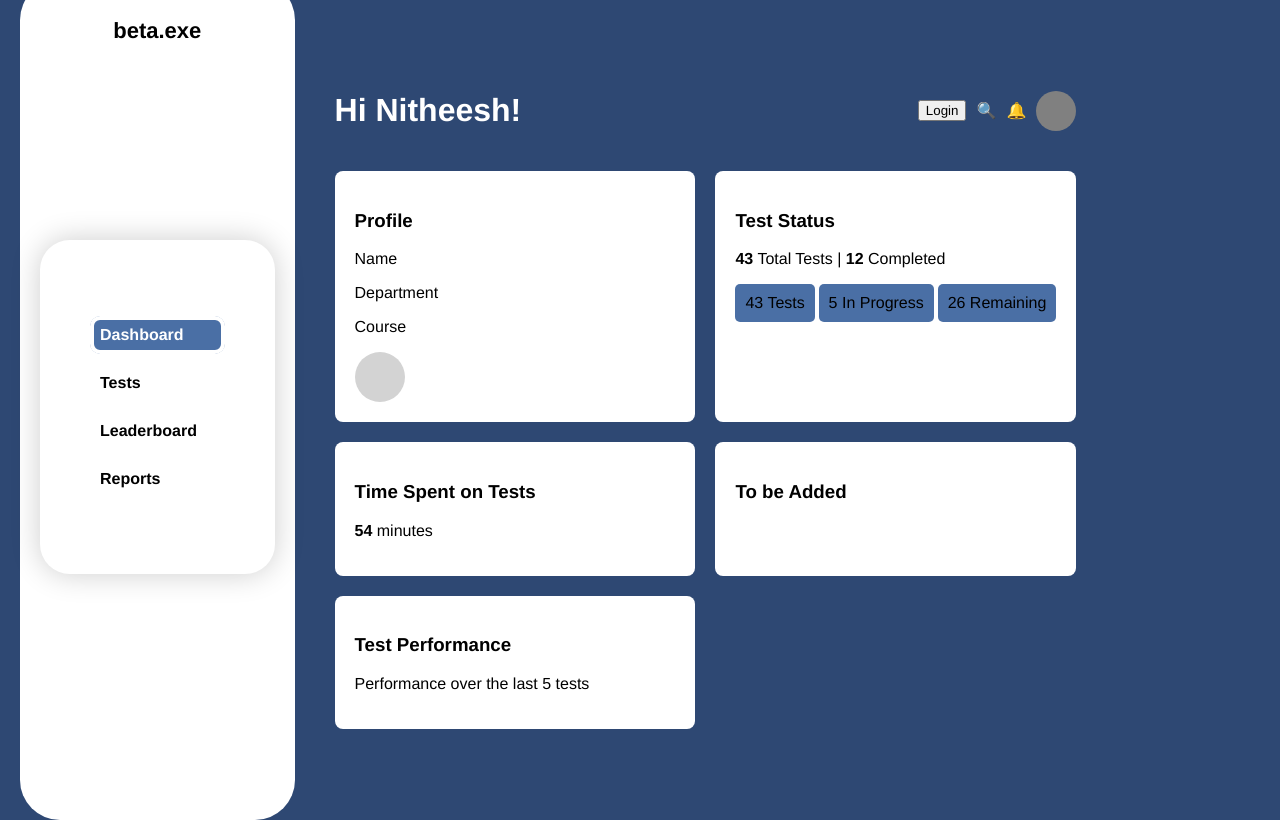
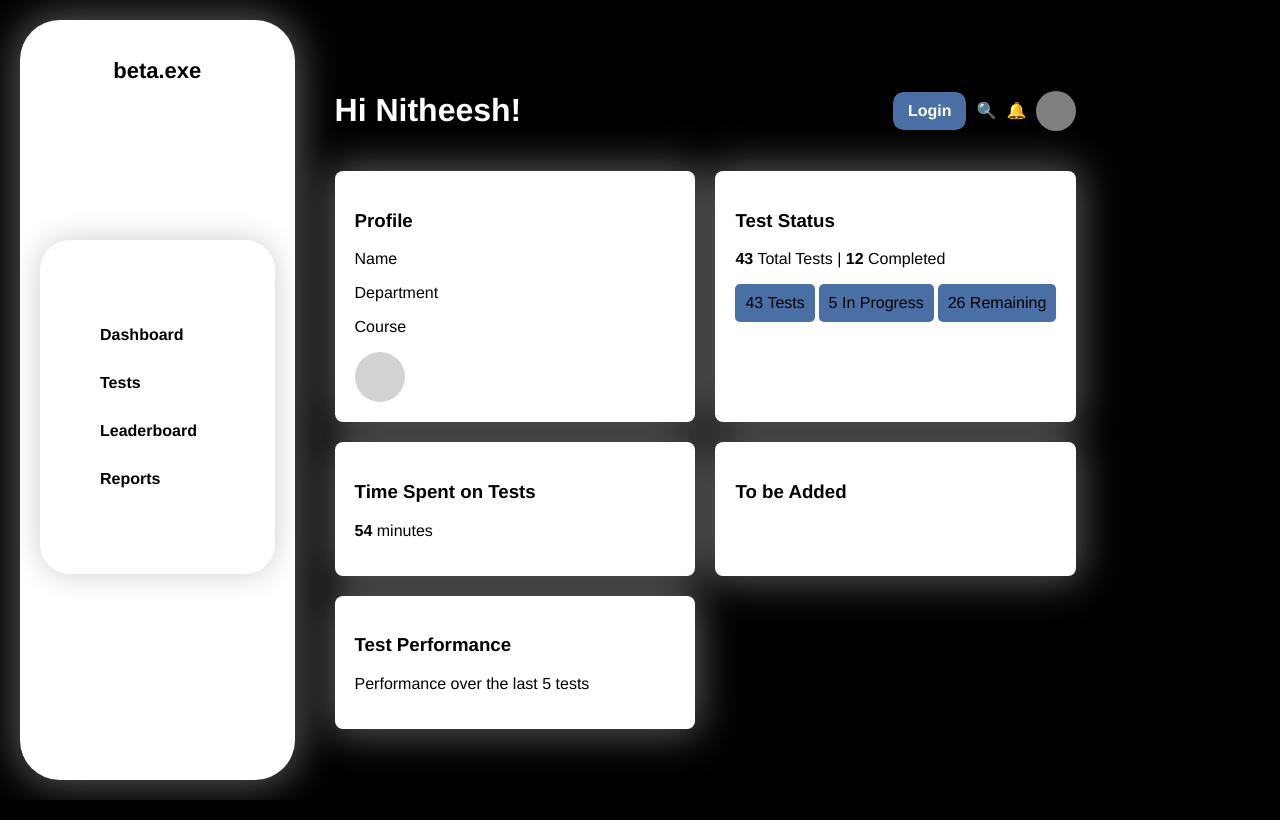
Before and after one commit to abhi-2411/betadotexe, a React (Vite) app in the folder betadotexe/: page / in a window 1280 px wide. Built offline with nearby package versions, Linux system fonts and the light colour scheme.

Commit message:
tweaked some stuff in Sidebar.jsx

```diff
--- a/betadotexe/src/Components/Sidebar.jsx
+++ b/betadotexe/src/Components/Sidebar.jsx
@@ -1,32 +1,33 @@
 import React from "react";
-import { Link } from "react-router-dom";
+import "../components-css/Sidebar.css";
+import { NavLink } from "react-router-dom";
 const Sidebar = () => {
   return (
-    <div className="sidebar">
+    <div className="sidebar element-box-shadow">
       <h2>beta.exe</h2>
       <div className="list">
         <ul>
-          <Link to="/" style={{ textDecoration: "none", color: "inherit" }}>
-            <li className="active search-button">Dashboard</li>
-          </Link>
-          <Link
+          <NavLink to="/" style={{ textDecoration: "none", color: "inherit" }}>
+            <li className="search-button">Dashboard</li>
+          </NavLink>
+          <NavLink
             to="/tests"
             style={{ textDecoration: "none", color: "inherit" }}
           >
-            <li className="search-button">Tests</li>
-          </Link>
-          <Link
+            <li className="search-buttonf">Tests</li>
+          </NavLink>
+          <NavLink
             to="/leaderboard"
             style={{ textDecoration: "none", color: "inherit" }}
           >
             <li className="search-button">Leaderboard</li>
-          </Link>
-          <Link
+          </NavLink>
+          <NavLink
             to="/reports"
             style={{ textDecoration: "none", color: "inherit" }}
           >
             <li className="search-button">Reports</li>
-          </Link>
+          </NavLink>
         </ul>
       </div>
       <div className="bottom-links">
--- a/betadotexe/src/components-css/Sidebar.css
+++ b/betadotexe/src/components-css/Sidebar.css
@@ -6,7 +6,7 @@
     width: 250px;
     background-color: white;
     padding: 20px;
-    height: 100vh;
+    height: 90vh;
     display: flex;
     flex: 0.3;
     flex-direction: column;
@@ -17,6 +17,10 @@
     margin-right: 20px;
     margin-top: 20px;
     margin-bottom: 20px;
+}
+
+.element-box-shadow {
+  box-shadow: 0 0px 40px 5px rgba(255, 255, 255, 0.35);
 }
 
 .sidebar h2 {
@@ -173,11 +177,11 @@
   opacity: 1;
   transition: transform 0.2s linear 0.6s;
 }
-.active {
+/* .active {
   background-color: #4A6FA5;
   border-radius: 10px;
   color: white;
-}
+} */
 
 li {
   padding: px;
--- a/betadotexe/src/pages-css/Dashboard.css
+++ b/betadotexe/src/pages-css/Dashboard.css
@@ -2,7 +2,7 @@ body {
     font-family: "Helvetica", sans-serif;
     display: flex;
     margin: 0;
-    background-color: #2E4873;
+    background-color: black;
     color: white;
 }
 
@@ -71,3 +71,120 @@ header {
     border-radius: 5px;
     text-align: center;
 }
+
+.login-button,
+.login-button *,
+.login-button :after,
+.login-button :before,
+.login-button:after,
+.login-button:before {
+  border: 0 solid;
+  box-sizing: border-box;
+}
+.login-button {
+  -webkit-tap-highlight-color: transparent;
+  -webkit-appearance: button;
+  background-color: #4A6FA5;
+  background-image: none;
+  color: white;
+  cursor: pointer;
+  font-size: 100%;
+  margin: 0;
+  -webkit-mask-image: -webkit-radial-gradient(#000, #fff);
+  padding: 0;
+  white-space: nowrap;
+  padding: 10px 15px;
+}
+.login-button:disabled {
+  cursor: default;
+}
+.login-button:-moz-focusring {
+  outline: auto;
+}
+.login-button svg {
+  display: block;
+  vertical-align: middle;
+}
+.login-button {
+  display: none;
+}
+.login-button {
+  --neon: #0ea5e9;
+  --neon: white;
+  box-sizing: border-box;
+  display: block;
+  font-weight: 900;
+  outline-offset: -4px;
+  overflow: hidden;
+  /* padding: 1.2rem 3rem; */
+  position: relative;
+  box-shadow: none;
+  /* transition: 0.2s linear 0.1s; */
+  border-radius: 10px;
+}
+.login-button:hover {
+  /* box-shadow: 0 0 5px var(--neon), 0 0 25px var(--neon), 0 0 50px var(--neon),
+    0 0 100px var(--neon); */
+
+  outline: 3px solid #4A6FA5;
+  scale: 1.05;
+  transition: 0.1s linear 0.1s;
+  border-radius: 10px;
+  box-shadow: none;
+}
+.login-button:active {
+    /* box-shadow: 0 0 5px var(--neon), 0 0 25px var(--neon), 0 0 50px var(--neon),
+      0 0 100px var(--neon); */
+    scale: 0.9;
+    transition: 0.1s linear 0.1s;
+    border-radius: 100px;
+  }
+.login-button span {
+  display: block;
+  inset: 0;
+  position: absolute;
+}
+.login-button .top {
+  border-top: 4px solid var(--neon);
+  opacity: 0;
+  transform: translateX(calc(-100% + var(--progress, 0%)));
+  transition: none;
+}
+.login-button:hover .top {
+  --progress: 100%;
+  opacity: 1;
+  transition: transform 0.2s linear;
+}
+.login-button .right {
+  border-right: 4px solid var(--neon);
+  opacity: 0;
+  transform: translateY(calc(-100% + var(--progress, 0%)));
+  transition: none;
+}
+.login-button:hover .right {
+  --progress: 100%;
+  opacity: 1;
+  transition: transform 0.2s linear 0.2s;
+}
+.login-button .bottom {
+  border-bottom: 4px solid var(--neon);
+  opacity: 0;
+  transform: translateX(calc(100% - var(--progress, 0%)));
+  transition: none;
+}
+.login-button:hover .bottom {
+  --progress: 100%;
+  opacity: 1;
+  transition: transform 0.2s linear 0.4s;
+}
+.login-button .left {
+  border-left: 4px solid var(--neon);
+  opacity: 0;
+  transform: translateY(calc(100% - var(--progress, 0%)));
+  transition: none;
+}
+.login-button:hover .left {
+  --progress: 100%;
+  opacity: 1;
+  transition: transform 0.2s linear 0.6s;
+}
--- a/betadotexe/src/pages/Dashboard.jsx
+++ b/betadotexe/src/pages/Dashboard.jsx
@@ -7,7 +7,7 @@ const Dashboard = () => {
       <header>
         <h1>Hi Nitheesh!</h1>
         <div className="header-icons">
-          <button>Login</button>
+          <button className="login-button">Login</button>
           <span>🔍</span>
           <span>🔔</span>
           <div className="profile-pic"></div>
@@ -15,7 +15,7 @@ const Dashboard = () => {
       </header>
 
       <div className="dashboard-grid">
-        <div className="card profile">
+        <div className="card profile element-box-shadow">
           <h3>Profile</h3>
           <p>Name</p>
           <p>Department</p>
@@ -23,7 +23,7 @@ const Dashboard = () => {
           <div className="profile-placeholder"></div>
         </div>
 
-        <div className="card test-status">
+        <div className="card test-status element-box-shadow">
           <h3>Test Status</h3>
           <p>
             <strong>43</strong> Total Tests | <strong>12</strong> Completed
@@ -35,18 +35,18 @@ const Dashboard = () => {
           </div>
         </div>
 
-        <div className="card time-spent">
+        <div className="card time-spent element-box-shadow">
           <h3>Time Spent on Tests</h3>
           <p>
             <strong>54</strong> minutes
           </p>
         </div>
 
-        <div className="card to-be-added">
+        <div className="card to-be-added element-box-shadow">
           <h3>To be Added</h3>
         </div>
 
-        <div className="card test-performance">
+        <div className="card test-performance element-box-shadow">
           <h3>Test Performance</h3>
           <p>Performance over the last 5 tests</p>
           <div className="performance-chart"></div>
```
